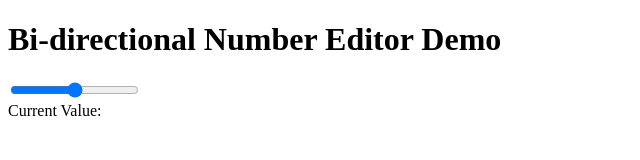
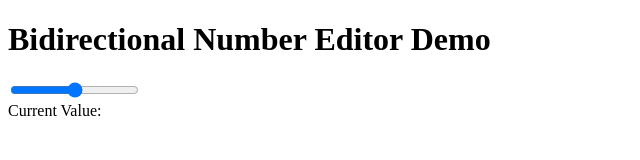
Before and after one commit to jamesbvaughan/bi-directional-number-editor, a website: page index.html in a window 1280 px wide. Shown: the whole page, without its empty margins (0-640 px from the left). Drawn offline with Linux system fonts and the light colour scheme.

Commit message:
s/bi-directional/bidirectional/

```diff
--- a/index.html
+++ b/index.html
@@ -2,10 +2,10 @@
 <html lang="en">
   <head>
     <meta charset="UTF-8" />
-    <title>Bi-directional Number Editor Demo</title>
+    <title>Bidirectional Number Editor Demo</title>
   </head>
   <body>
-    <h1>Bi-directional Number Editor Demo</h1>
+    <h1>Bidirectional Number Editor Demo</h1>
     <input id="slider" type="range" min="0" max="100" step="1" />
     <div>
       Current Value:
```
Also changed, not shown: README.md.
